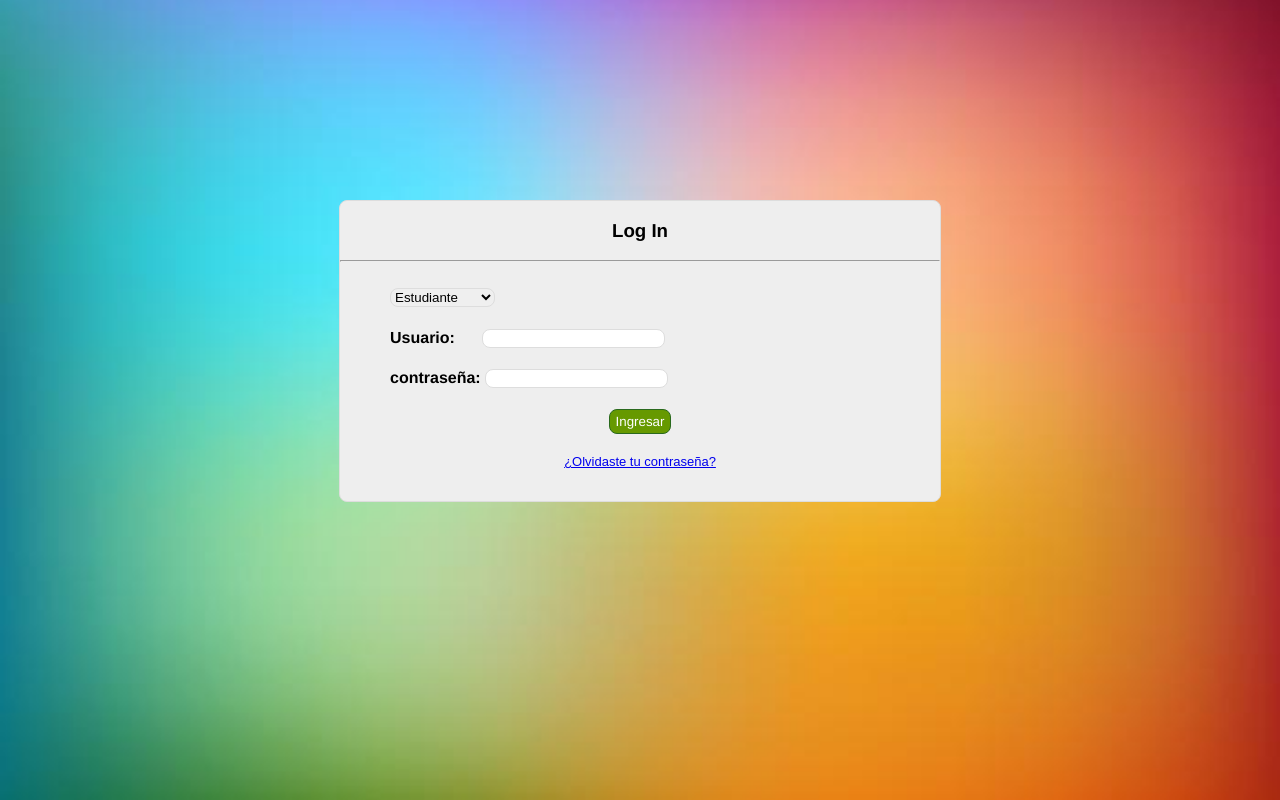
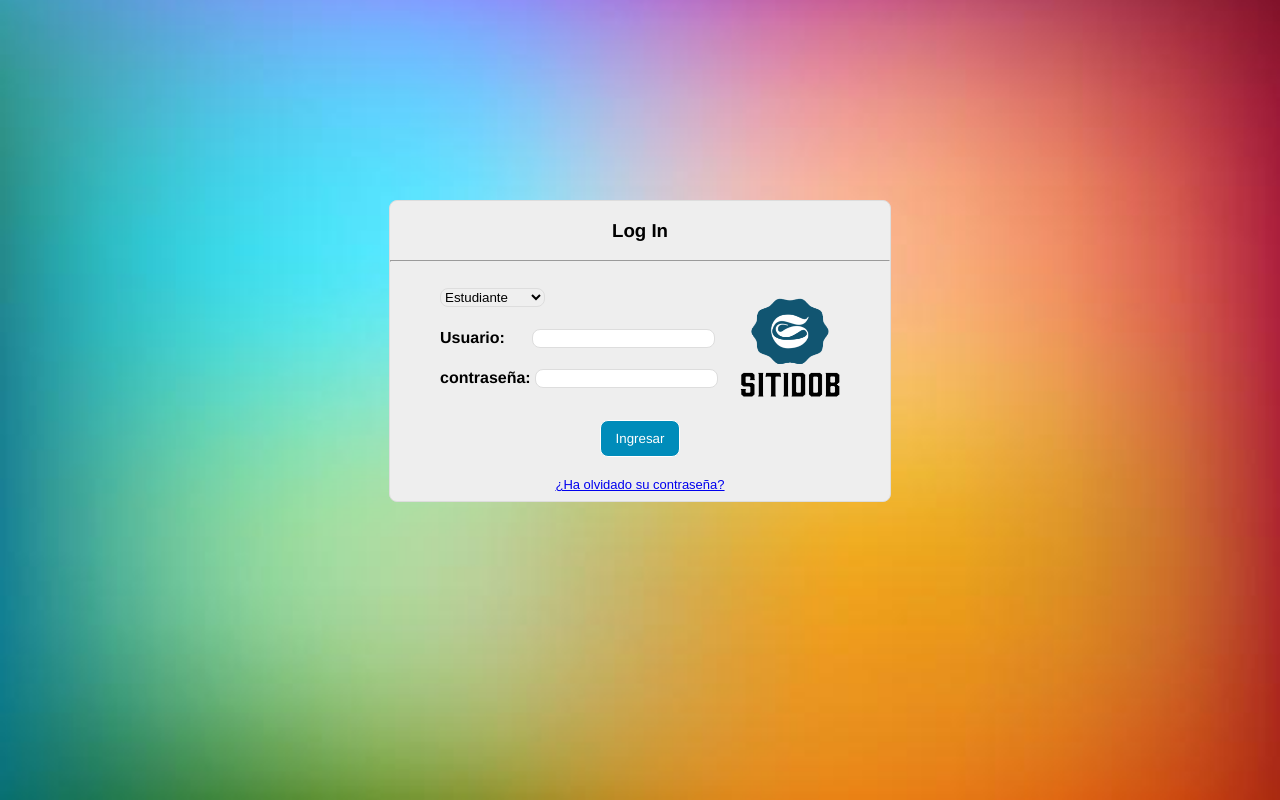
Before and after one commit to Jacobo4/SITIDUB-SENA, a PHP site: page / in a window 1280 px wide. Run offline with PHP 8.4, Linux system fonts and the light colour scheme.

Commit message:
con logo sin fondo y cambie el boton a azul claro

```diff
--- a/login/index.html
+++ b/login/index.html
@@ -20,7 +20,8 @@
       <h3 class="letratodo" align="center">Log In </h3>
       <hr><br>
       <div id="usuCon">
-        <select name="tipoUsuario" size="1" class="cajitas" onchange="javascript:alert('prueba');">
+
+        <select style="margin-left: 50px;"name="tipoUsuario" size="1" class="cajitas" onchange="javascript:alert('prueba');">
           <!-- barra de opciones de ususario -->
           <option value="linkEstudiante">Estudiante</option>
           <option value="linkAcudiente">Acudiente</option>
@@ -28,14 +29,23 @@
           <option value="linkCoordinador">Coordinador</option>
           <option value="LinkTesorero">Tesorero</option>
         </select>
-        <h4 class="letratodo"> Usuario: &nbsp;&nbsp;&nbsp;&nbsp;&nbsp;<input type="text" class="cajitas" name="nombreUsuario"> </h4>
-        <h4 class="letratodo"> contraseña: <input type="password" class="cajitas" name="contraseñaUsuario" pattern="[6]"> </h4>
+        <h4 style="margin-left: 50px;" class="letratodo"> Usuario: &nbsp;&nbsp;&nbsp;&nbsp;&nbsp;<input type="text" class="cajitas" name="nombreUsuario"> </h4>
+        <h4 style="margin-left: 50px;"class="letratodo"> contraseña: <input type="password" class="cajitas" name="contraseñaUsuario" pattern="[6]"> </h4>
+
+      </div>
+      <div class="logo">
+<img src="imagenes/logo.png" alt="" width="100"height="100">
+</div><br>
+<div class="center">
+  <button class="botonIngresar" name="botonIngresar"><span>Ingresar</span></button><br>
+</div><br>
+
+      <div class="center">
+        <font class="center" size="2" color="blue" face="arial"><a href=“link”>¿Ha olvidado su contraseña?</a></font>
       </div>
 
-      <button class="botonIngresar" name="botonIngresar"><span>Ingresar</span></button><br>
-      <div class="center">
-        <font class="center" size="2" color="blue" face="arial"><a href=“link”>¿Olvidaste tu contraseña?</a></font>
-      </div>
+
+
 
 
     </div>
--- a/login/index_style.css
+++ b/login/index_style.css
@@ -4,36 +4,40 @@ body {
 }
 
 div#login {
-  width: 600px ;
+  width: 500px;
   height: 300px;
   background-color: #EEEEEE;
   border: 1px solid #DDDDDD;
   border-radius: 8px 8px 8px 8px;
   margin-top: 25vh;
+}
 
-  position: absolute;
+div#usuCon {
+  width: 70%;
+  float: left;
 }
-#usuCon {
-  margin-left: 50px;
-}
-.logo{
 
-margin-top: 55px ;
+.logo {
+
+margin-top: 10px;
+margin-right: 40px;
 
 
 }
+
 .contenedor {
   display: flex;
   justify-content: center;
-
   background: #FFFFFF;
   height: 100vh;
   background: url(imagenes/fondo_total.jpg) no-repeat center top;
   background-size: cover;
   background-position: center center;
 }
+
 .letratodo {
   font-family: "Helvetica Neue", Helvetica, Arial, "Lucida Grande", sans-serif;
+
 }
 
 .center {
@@ -46,41 +50,23 @@ margin-top: 55px ;
 }
 
 .botonIngresar {
-  height: 25px;
 
-  margin:auto;
-  display: block;
+
+padding: 10px 15px;
   cursor: pointer;
   border-radius: 8px 8px 8px 8px;
-  border: 1px solid #29691D !important;
-  background: none repeat scroll 0 0 #669900;
-  color: #FFFFFF;
+  border: 1px solid #FFFFFF !important;
+  background: none repeat scroll 0 0 #008CBA;
+  color: white;
   font-family: "Helvetica Neue", Helvetica, Arial, "Lucida Grande", sans-serif;
-
-}
-.botonIngresar span {
-  cursor: pointer;
-  display: inline-block;
-  position: relative;
-  transition: 0.5s;
-
 }
 
-.botonIngresar span:after {/* Es para mover el contenido que esta a la derecha*/
-  content: '\00bb';
-  position: absolute;
-  opacity: 0;
-  top: 0;
-  right: -20px;
-  transition: 0.5s;
+.botonIngresar {
+  -webkit-transition-duration: 0.4s; /* Safari */
+  transition-duration: 0.4s;
 }
 
-.botonIngresar:hover span {/* Es para mover el boton de por si*/
-  padding-right: 10px;
-
+.botonIngresar:hover {
+  background-color: #FFFFFF; /* Green */
+  color: black;
 }
-
-.botonIngresar:hover span:after {
-  opacity: 1;
-  right: 0;
-}
```
Also changed, not shown: login/imagenes/logo.png (added).
